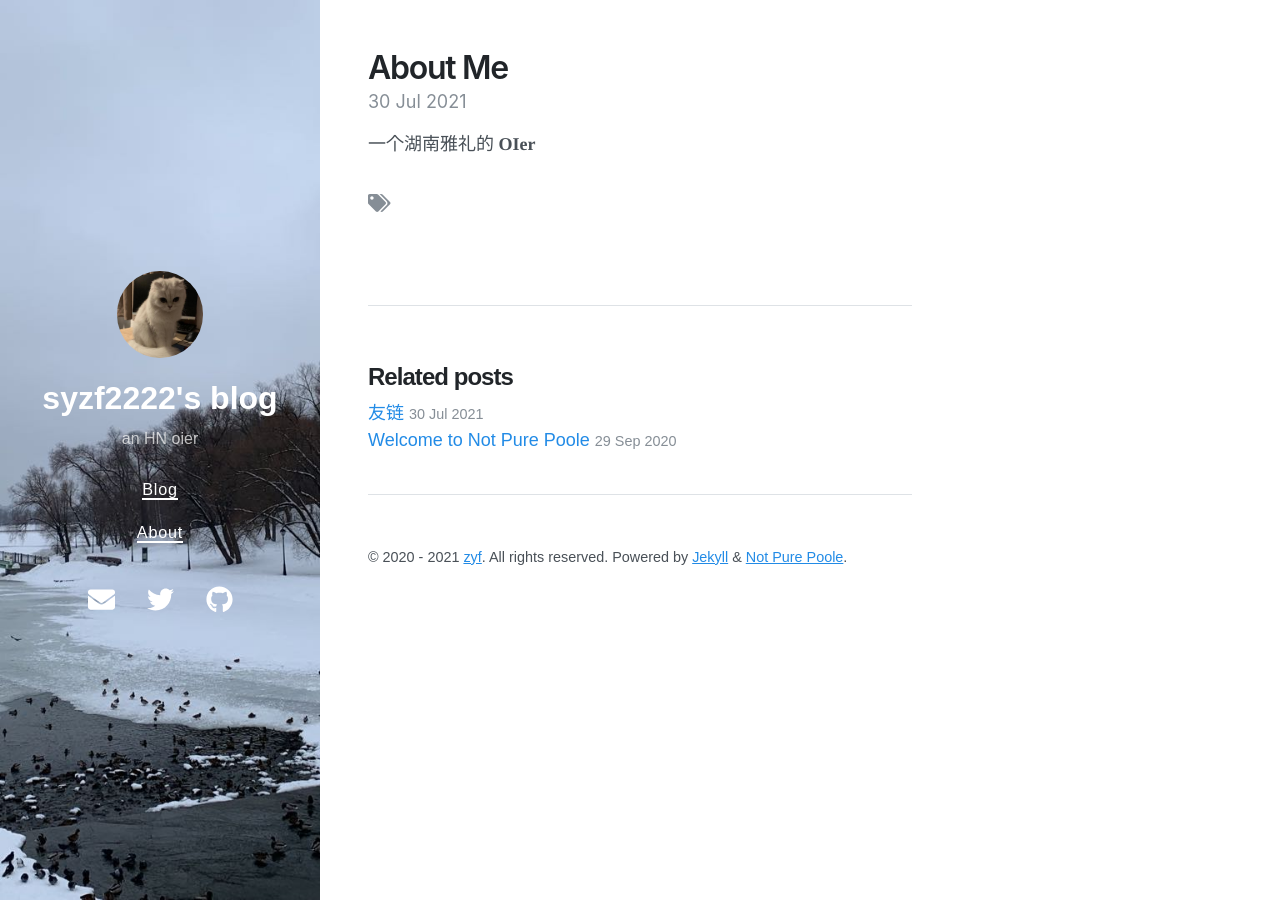
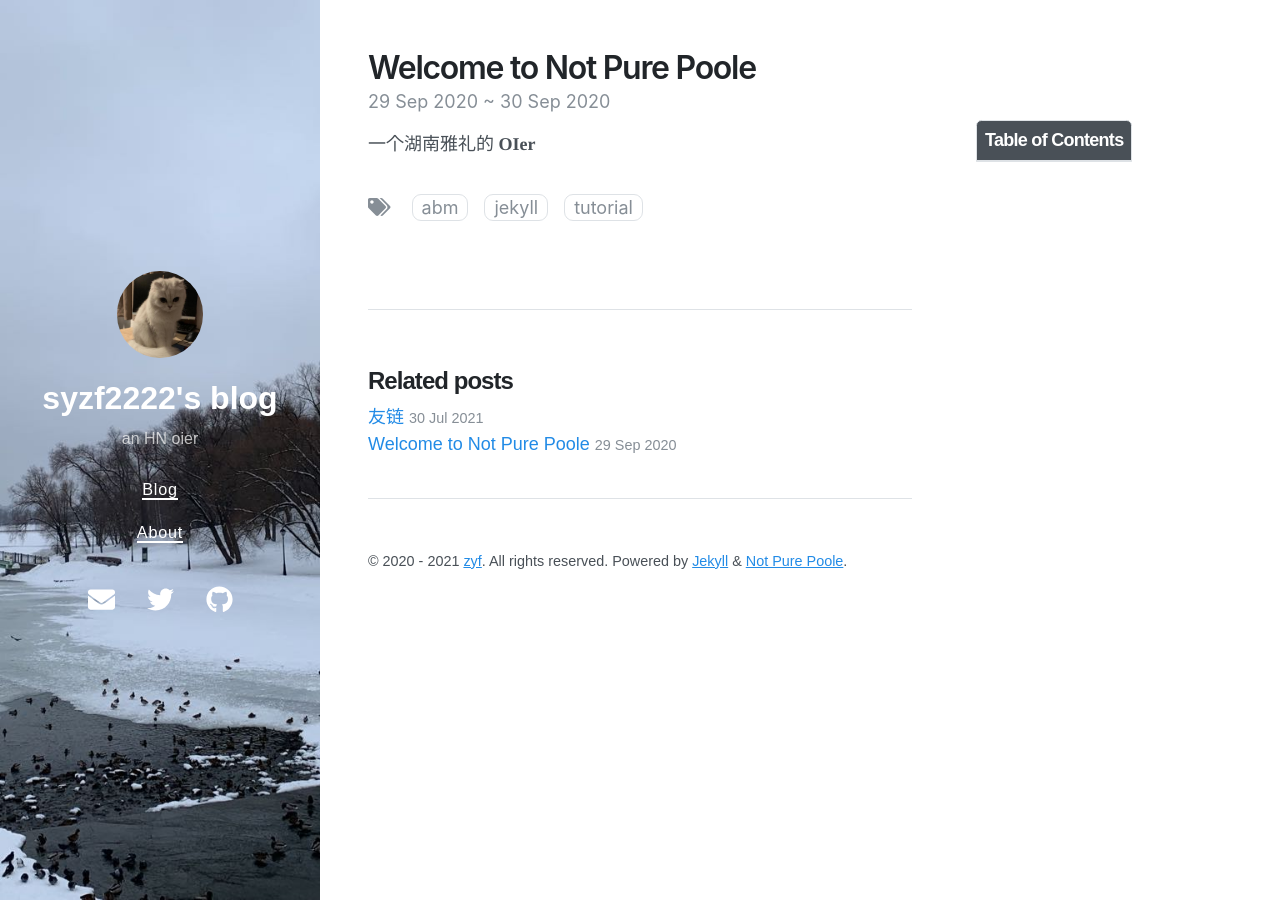
Before and after one commit to syzf2222/syzf2222.github.io, a Jekyll site: the page built from _posts/2021-07-30-About-Me.md, in a window 1280 px wide. Built offline with Jekyll 4.4.1, drawn with Linux system fonts in a browser that asks for light colours; nearby versions of some CDN libraries; our own code applies the rules of GitHub Pages for plain Markdown files.

Commit message:
Update 2021-07-30-About-Me.md

```diff
--- a/_posts/2021-07-30-About-Me.md
+++ b/_posts/2021-07-30-About-Me.md
@@ -1 +1,10 @@
+---
+layout: post
+title: Welcome to Not Pure Poole
+date: 2020-09-29 23:18 +0800
+last_modified_at: 2020-10-01 01:08:25 +0800
+tags: [Abm, jekyll, tutorial]
+toc:  true
+---
+
 一个湖南雅礼的 **OIer**
```
